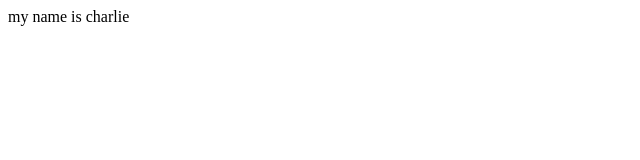
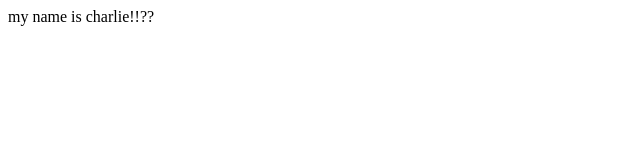
Before and after one commit to charliehayesoo/first-respository, a plain HTML site: page index.html in a window 1280 px wide. Shown: the full height of the page, 0-640 px from the left. Drawn offline with Linux system fonts and the light colour scheme.

Commit message:
confusion on the name

```diff
--- a/index.html
+++ b/index.html
@@ -7,6 +7,6 @@
     <title>Document</title>
 </head>
 <body>
-    my name is charlie
+    my name is charlie!!??
 </body>
 </html>
```
Also changed, not shown: 1 other file.
